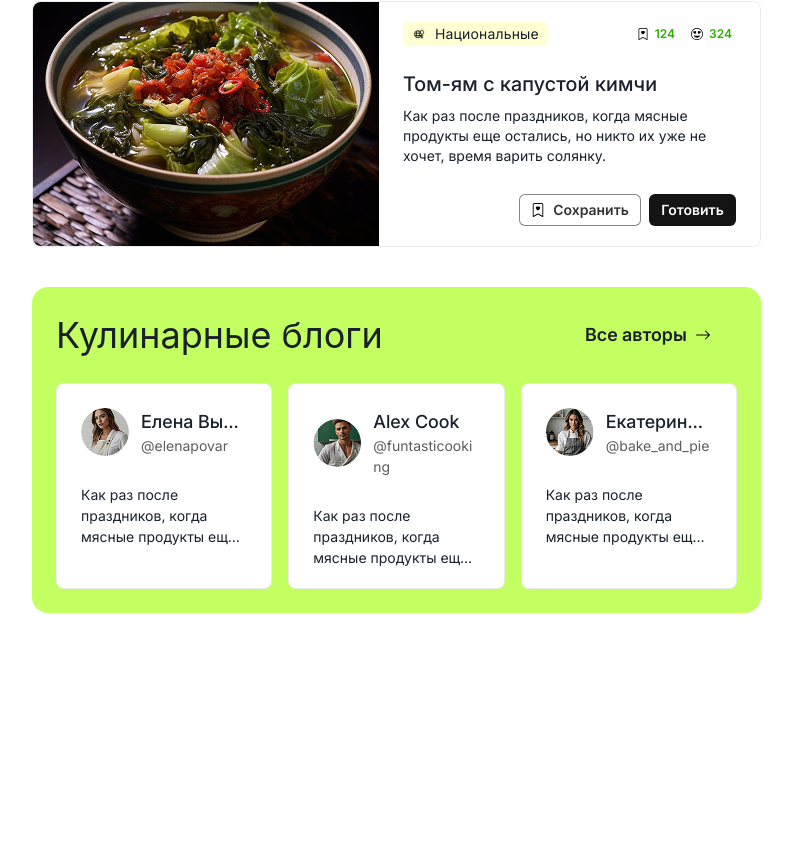
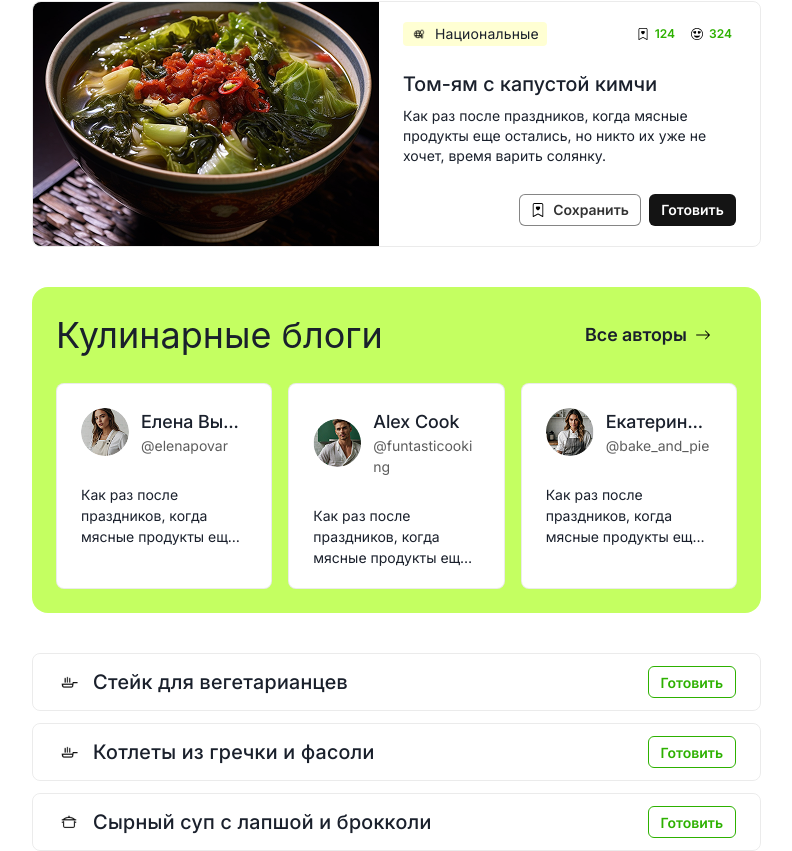
Before and after one commit to ClevertecFrontendLab/joelans, a React (Vite) app: page / in a window 1280 px wide. Shown: the part 1838-2689 px from the top of the page, without its empty margins (248-1040 px from the left). Before the commit the page ends 2491 px from the top, so only its background shows below. Built offline with nearby package versions, Linux system fonts and the light colour scheme.

Commit message:
feat(content): add row card component

```diff
--- a/src/components/CategoryTag.tsx
+++ b/src/components/CategoryTag.tsx
@@ -1,31 +1,15 @@
 import { Flex, Image, Text } from '@chakra-ui/react';
+
+import { categoryMap } from '~/data/categoryMap';
 
 interface CategoryTagProps {
     category: string;
     color?: 'yellow' | 'lime';
 }
 
-const entries: [string, string][] = [
-    ['Салаты', './eggplant-icon.svg'],
-    ['Закуски', './tomato-icon.svg'],
-    ['Первые блюда', './pot-icon.svg'],
-    ['Вторые блюда', './frying-pan-icon.svg'],
-    ['Десерты, выпечка', './bread-icon.svg'],
-    ['Блюда на гриле', './oven-icon.svg'],
-    ['Веганские блюда', './leaf-icon.svg'],
-    ['Детские блюда', './child-tasty-icon.svg'],
-    ['Лечебное питание', './health-eating-icon.svg'],
-    ['Национальные', './spoon-icon.svg'],
-    ['Соусы', './sauce-icon.svg'],
-    ['Напитки', './drinks-icon.svg'],
-    ['Заготовки', './jelly-icon.svg'],
-];
-
-const map = new Map<string, string>(entries);
-
 const CategoryTag = ({ category, color = 'yellow' }: CategoryTagProps) => {
     const bgColor = color === 'lime' ? '#d7ff94' : '#ffffd3';
-    const src = map.get(category);
+    const src = categoryMap.get(category);
 
     return (
         <Flex
--- a/src/components/Content.tsx
+++ b/src/components/Content.tsx
@@ -3,6 +3,7 @@ import { Box, Button, Flex, Heading, Icon, Link, Text } from '@chakra-ui/react';
 import BlogCard from './BlogCard';
 import LoadMorePagination from './LoadMorePagination';
 import PageTitle from './PageTitle';
+import RowCard from './RowCard';
 import SearchBar from './SearchBar';
 import Slider from './Slider';
 
@@ -164,6 +165,11 @@ const Content = () => (
                 ))}
             </Flex>
         </Box>
+        <Flex gap='12px' flexDirection='column'>
+            <RowCard title='Стейк для вегетарианцев' category='Вторые блюда' />
+            <RowCard title='Котлеты из гречки и фасоли' category='Вторые блюда' />
+            <RowCard title='Сырный суп с лапшой и брокколи' category='Первые блюда' />
+        </Flex>
     </Box>
 );
 
--- /dev/null
+++ b/src/components/RowCard.tsx
@@ -0,0 +1,55 @@
+import { Flex, Image, Link, Text } from '@chakra-ui/react';
+
+import { categoryMap } from '~/data/categoryMap';
+
+interface RowCardProps {
+    title: string;
+    category: string;
+}
+
+const RowCard: React.FC<RowCardProps> = ({ title, category }) => (
+    <Flex
+        px='24px'
+        py='12px'
+        align='center'
+        justify='space-between'
+        flex='1 1 0'
+        gap='12px'
+        border='1px solid #00000014'
+        borderRadius='8px'
+        w='100%'
+    >
+        <Flex align='center' minW='0' gap='12px'>
+            <Image src={categoryMap.get(category)} flexShrink={0} />
+            <Text
+                fontSize='20px'
+                fontWeight='500'
+                letterSpacing='0.02rem'
+                whiteSpace='nowrap'
+                overflow='hidden'
+                textOverflow='ellipsis'
+                isTruncated
+            >
+                {title}
+            </Text>
+        </Flex>
+
+        <Link
+            href='#'
+            // w="87px"
+            // h="32px"
+            borderRadius='6px'
+            px='12px'
+            py='4.5px'
+            border='1px solid #2DB100'
+            _hover='none'
+            _active='none'
+        >
+            <Text fontWeight='600' fontSize='14px' color='#2DB100'>
+                Готовить
+            </Text>
+        </Link>
+    </Flex>
+);
+
+export default RowCard;
--- /dev/null
+++ b/src/data/categoryMap.ts
@@ -0,0 +1,17 @@
+const entries: [string, string][] = [
+    ['Салаты', './eggplant-icon.svg'],
+    ['Закуски', './tomato-icon.svg'],
+    ['Первые блюда', './pot-icon.svg'],
+    ['Вторые блюда', './frying-pan-icon.svg'],
+    ['Десерты, выпечка', './bread-icon.svg'],
+    ['Блюда на гриле', './oven-icon.svg'],
+    ['Веганские блюда', './leaf-icon.svg'],
+    ['Детские блюда', './child-tasty-icon.svg'],
+    ['Лечебное питание', './health-eating-icon.svg'],
+    ['Национальные', './spoon-icon.svg'],
+    ['Соусы', './sauce-icon.svg'],
+    ['Напитки', './drinks-icon.svg'],
+    ['Заготовки', './jelly-icon.svg'],
+];
+
+export const categoryMap = new Map<string, string>(entries);
```
